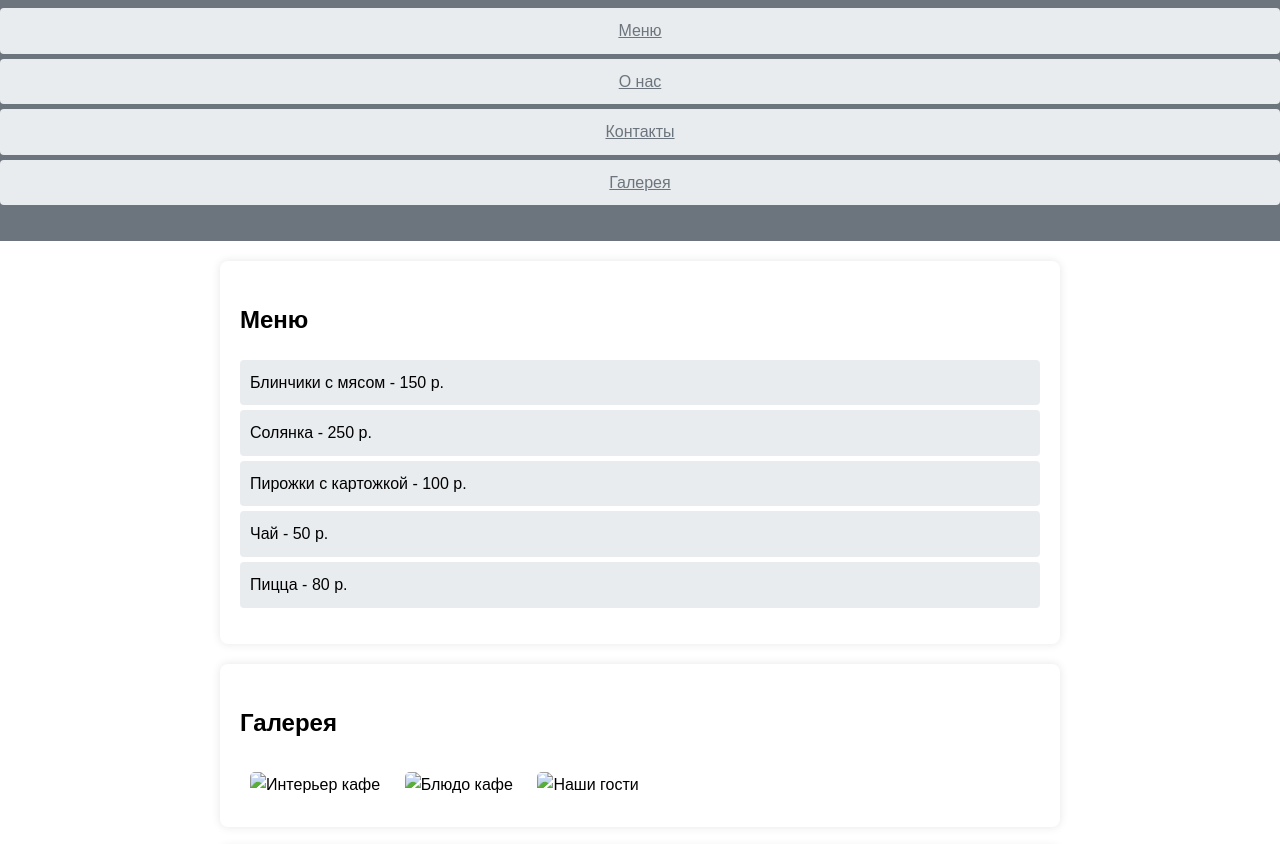
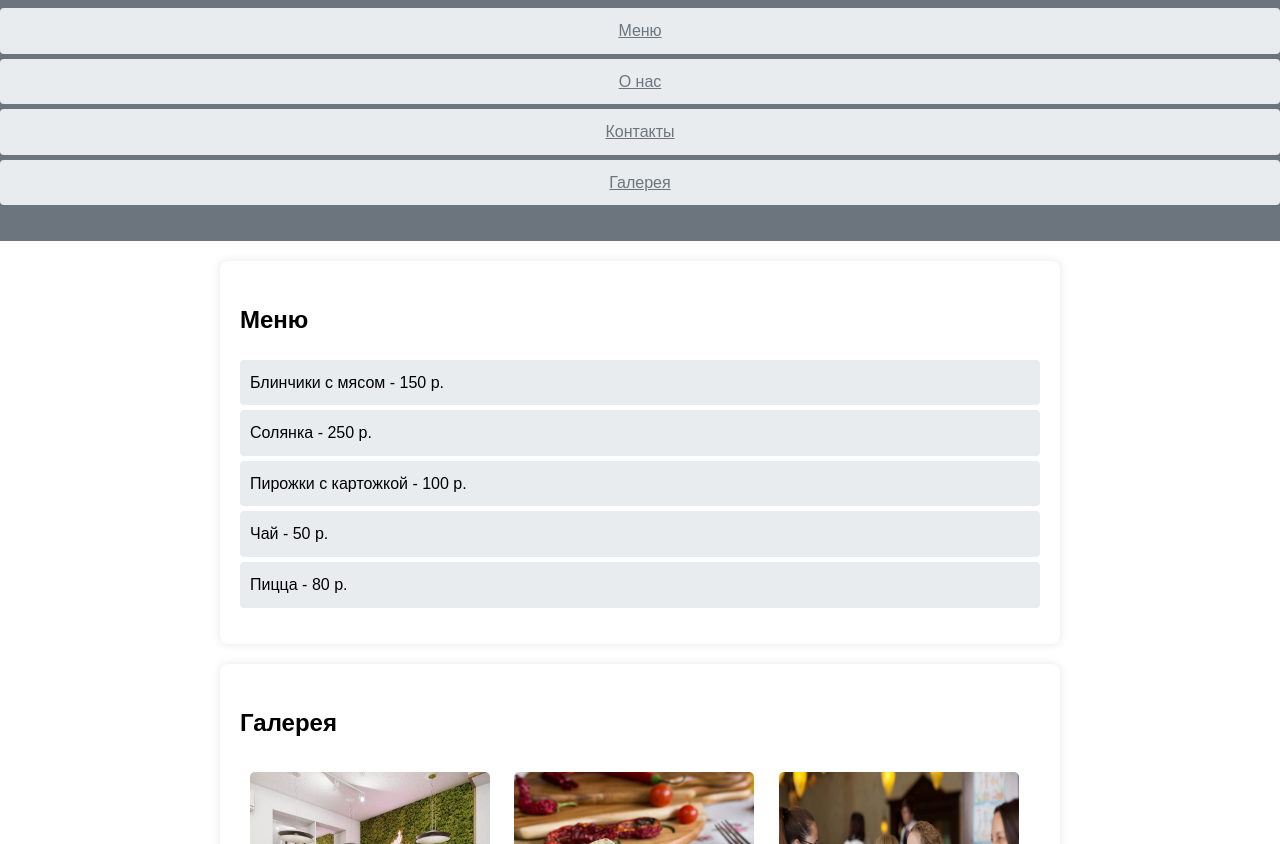
Before and after one commit to 0detka7/project, a plain HTML site: page index.html in a window 1280 px wide. Shown: the part 106-950 px from the top of the page. Drawn offline with Linux system fonts and the light colour scheme.

Commit message:
Update index.html

```diff
--- a/index.html
+++ b/index.html
@@ -91,9 +91,9 @@ footer{
     </section>
     <section id="gallery">
         <H2>Галерея</H2>
-        <img src="Image/cafe1.jpg" alt="Интерьер кафе" width="300">
-        <img src="Image/dish1.jpg" alt="Блюдо кафе" width="300">
-        <img src="Image/cafe2.jpg" alt="Наши гости" width="300">
+        <img src="cafe1.jpg" alt="Интерьер кафе" width="300">
+        <img src="dish1.jpg" alt="Блюдо кафе" width="300">
+        <img src="cafe2.jpg" alt="Наши гости" width="300">
     </section>
     <section id="about">
         <h2>О нас</h2>
```
